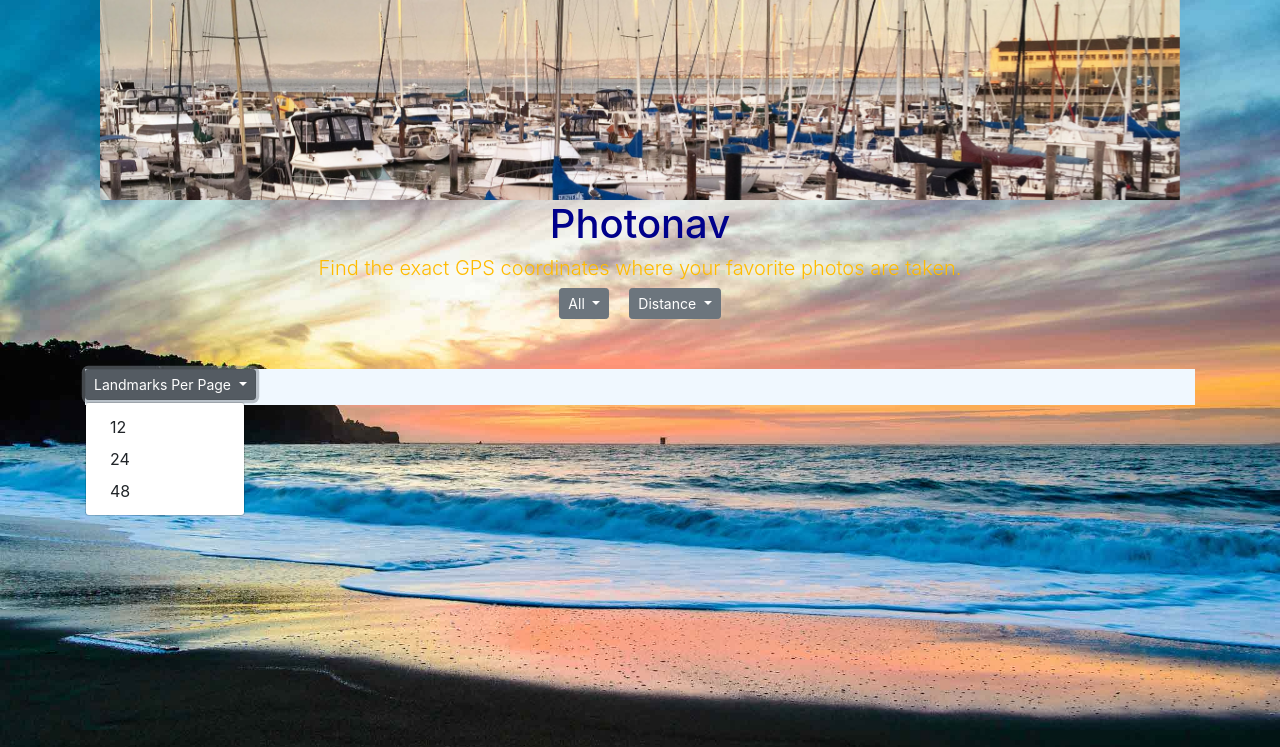
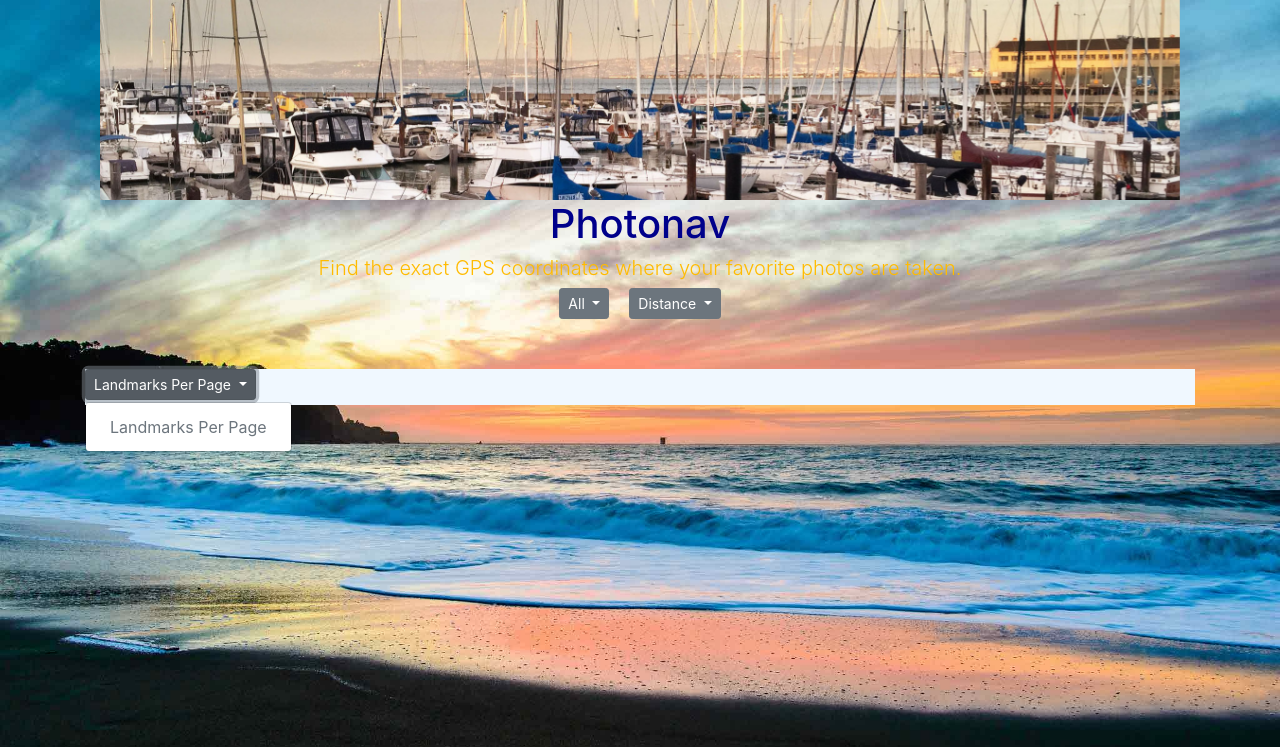
Before and after one commit to desaicheng/Photonav, a Django app: page / in a window 1280 px wide, after a click on "Landmarks Per Page". Shown: the top 747 px of the page. Run offline with Django 3.2, Linux system fonts and the light colour scheme; some libraries are stand-ins or nearby versions.

Commit message:
more changes to paginator

```diff
--- a/Home/views.py
+++ b/Home/views.py
@@ -110,7 +110,6 @@ def newPaginationNumber(request):
 
 def setMobile(request):
     if request.is_ajax():
-        print('mobile')
         user.isMobile = True
         user.paginationNumber = 4
         return HttpResponse(json.dumps({}))
--- a/templates/home.html
+++ b/templates/home.html
@@ -131,7 +131,6 @@
             }
         }
         async function getLandmarks(usersLatitude, usersLongitude, radius, page) {
-            console.info(usersLatitude, usersLongitude, radius, page, numOfPages)
             return $.ajax({
                 type: "GET",
                 url: '/ajax/getLandmarks',
@@ -156,6 +155,10 @@
         }
         async function setMobile() {
             curPagination = 4;
+            document.getElementById("paginator-menu").innerHTML += `<a id="4-page" class="dropdown-item paginator-selection disabled" onclick="newPagination(4,false)"
+            href="#">4</a>
+        <a id="8-page" class="dropdown-item paginator-selection" onclick="newPagination(8,false)" href="#">8</a>
+        <a id="12-page" class="dropdown-item paginator-selection" onclick="newPagination(12,false)" href="#">12</a>`;
             return $.ajax({
                 type: "GET",
                 url: '/ajax/setMobile',
@@ -171,6 +174,13 @@
                 }
             });
         }
+        async function setDesktop() {
+            document.getElementById("paginator-menu").innerHTML += `<a id="12-page" class="dropdown-item paginator-selection disabled" onclick="newPagination(12,false)"
+            href="#">12</a>
+        <a id="24-page" class="dropdown-item paginator-selection" onclick="newPagination(24,false)" href="#">24</a>
+        <a id="48-page" class="dropdown-item paginator-selection" onclick="newPagination(48,false)" href="#">48</a>`;
+
+        }
         function main() {
             HandlebarsIntl.registerWith(Handlebars);
             // default to 12 landmarks per page on start - check for async???
@@ -180,24 +190,20 @@
                 const radius = document.getElementById("button-display-distance").value;
                 if ($(window).width() > 514) {
                     document.getElementById("card-deck").classList.add('card-deck');
+                    await setDesktop();
                 }
                 else {
                     await setMobile().catch(error => {
-                        console.info(error)
+                        console.info(error);
                     });
                 }
-                getLandmarks(usersLatitude, usersLongitude, radius, 1).then(result => {
-                    newPagination(curPagination, true).then(result => {
-                        console.info(numOfPages)
-                        changePage(1).catch(error => {
-                            console.info(error);
-                        })
-                    }).catch(error => {
-                        console.info(error);
-                    });
-                }).catch(error => {
+                await getLandmarks(usersLatitude, usersLongitude, radius, 1).catch(error => {
                     console.info(error);
-                });
+                })
+                await newPagination(curPagination, true).catch(error => {
+                    console.info(error);
+                })
+                changePage(1);
 
                 $(document).ready(function (directions) {
                     $('[data-toggle="popover"]').popover();
--- a/templates/paginator.html
+++ b/templates/paginator.html
@@ -5,10 +5,8 @@
         aria-haspopup="true" aria-expanded="false">
         Landmarks Per Page
     </button>
-    <div class="dropdown-menu">
-        <a id="12-page" class="dropdown-item" href="#">12</a>
-        <a id="24-page" class="dropdown-item" href="#">24</a>
-        <a id="48-page" class="dropdown-item" href="#">48</a>
+    <div id="paginator-menu" class="dropdown-menu">
+        <a id="paginator-selection-header" class="dropdown-item disabled" href="#">Landmarks Per Page</a>
     </div>
 </div>
 <!-- </div> -->
--- a/templates/paginatorScript.html
+++ b/templates/paginatorScript.html
@@ -1,6 +1,8 @@
 <script>
     async function newPagination(num, isInit) {
+        document.getElementById(`${curPagination}-page`).classList.remove("disabled");
         curPagination = num;
+        document.getElementById(`${num}-page`).classList.add("disabled");
         return $.ajax({
             type: "GET",
             url: '/ajax/newPaginationNumber',
@@ -15,7 +17,6 @@
             },
             // test
             success: function (info) {
-                console.info(info.numOfPages);
                 numOfPages = info.numOfPages;
                 if (isInit == false) {
                     document.getElementById("pagination-button").innerText = String(num);
@@ -23,9 +24,7 @@
                     }).catch(error => {
                         console.info(error);
                     });
-                    changePage(1).catch(error => {
-                        console.info(error)
-                    });
+                    changePage(1);
                 }
             }
 
@@ -49,15 +48,6 @@
             document.getElementById("page-selections").innerHTML += `<li class="page-item" onclick = "newPage(${numOfPages})"><a class="page-link" href="#">${numOfPages}</a></li>`;
         }
     };
-    document.getElementById("12-page").onclick = function newNum() {
-        newPagination(12, false);
-    };
-    document.getElementById("24-page").onclick = function newNum() {
-        newPagination(24, false);
-    };
-    document.getElementById("48-page").onclick = function newNum() {
-        newPagination(48, false);
-    };
     function newPage(pageNum) {
         getLandmarks('skip', 'skip', -1, pageNum)
         changePage(pageNum);
```
